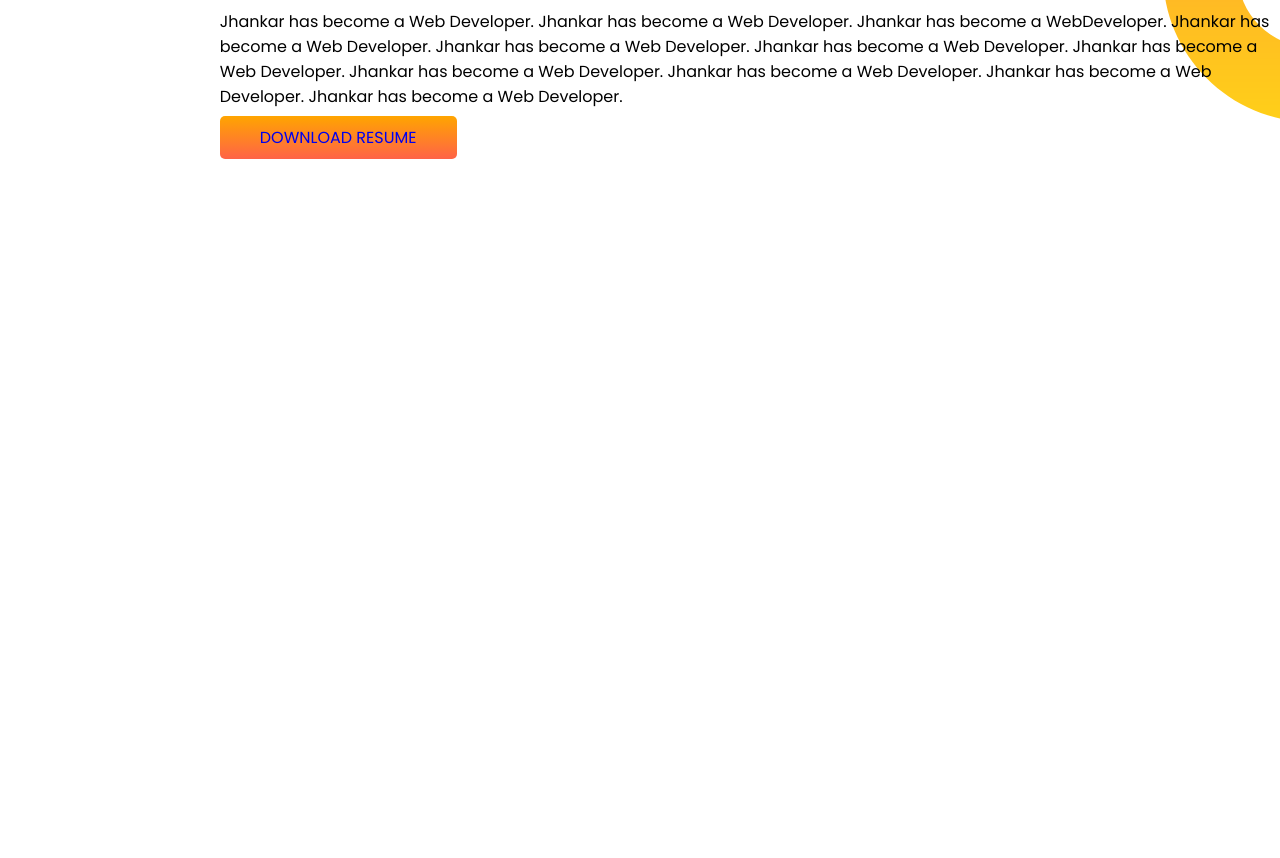
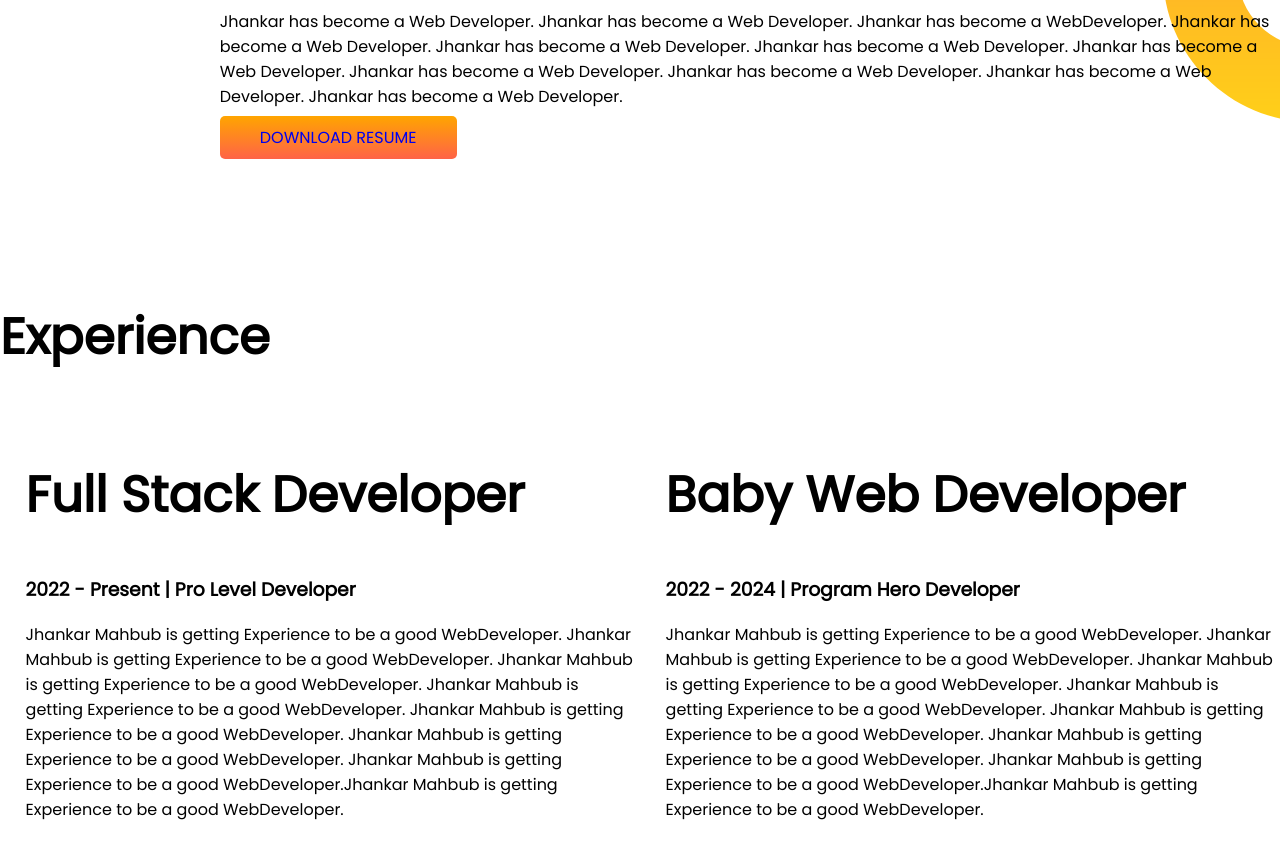
Before and after one commit to ahkamulbd/Module4DeveloperPortfolio, a plain HTML site: page index.html in a window 1280 px wide. Shown: the part 942-1800 px from the top of the page. Before the commit the page ends 1242 px from the top, so only its background shows below. Drawn offline with Linux system fonts and the light colour scheme.

Commit message:
Experience section added according to Lecture 4-7

```diff
--- a/index.html
+++ b/index.html
@@ -13,7 +13,7 @@
 </head>
 
 <body>
-    <section class="top-banner">
+    <section class="top-banner flexible-container">
         <div class="half-width">
             <h1>Well Come To</h1>
             <h1><span class="orange-color">Jhankar Mahbub</span> World !</h1>
@@ -34,7 +34,7 @@
         </div>
     </section>
 
-    <section class="dream-big">
+    <section class="dream-big flexible-container">
         <div class="half-width">
             <img src="images/jhankar2.png" alt="jhankar2">
         </div>
@@ -51,6 +51,38 @@
         </div>
 
     </section>
+
+    <section class="experience-area">
+        <h1>Experience</h1>
+        <div class="flexible-container">
+            <div class="half-width">
+                <h1>Full Stack Developer</h1>
+                <h3>2022 - Present | Pro Level Developer</h3>
+                <p>Jhankar Mahbub is getting Experience to be a good WebDeveloper. Jhankar Mahbub is getting Experience
+                    to
+                    be a good WebDeveloper. Jhankar Mahbub is getting Experience to be a good WebDeveloper. Jhankar
+                    Mahbub
+                    is getting Experience to be a good WebDeveloper. Jhankar Mahbub is getting Experience to be a good
+                    WebDeveloper. Jhankar Mahbub is getting Experience to be a good WebDeveloper. Jhankar Mahbub is
+                    getting
+                    Experience to be a good WebDeveloper.Jhankar Mahbub is getting Experience to be a good WebDeveloper.
+                </p>
+            </div>
+            <div class="half-width">
+                <h1>Baby Web Developer</h1>
+                <h3>2022 - 2024 | Program Hero Developer</h3>
+                <p>Jhankar Mahbub is getting Experience to be a good WebDeveloper. Jhankar Mahbub is getting Experience
+                    to
+                    be a good WebDeveloper. Jhankar Mahbub is getting Experience to be a good WebDeveloper. Jhankar
+                    Mahbub
+                    is getting Experience to be a good WebDeveloper. Jhankar Mahbub is getting Experience to be a good
+                    WebDeveloper. Jhankar Mahbub is getting Experience to be a good WebDeveloper. Jhankar Mahbub is
+                    getting
+                    Experience to be a good WebDeveloper.Jhankar Mahbub is getting Experience to be a good WebDeveloper.
+                </p>
+            </div>
+        </div>
+    </section>
 </body>
 
 </html>
--- a/style.css
+++ b/style.css
@@ -11,7 +11,7 @@ h1 {
     color: orange;
 }
 
-section {
+.flexible-container {
     display: flex;
     margin-bottom: 150px;
 }
```
